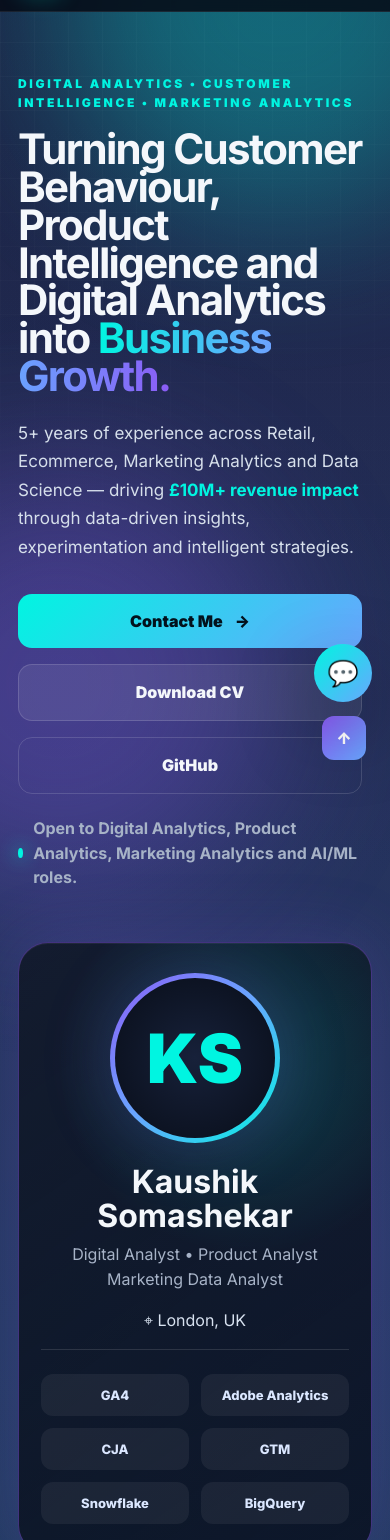
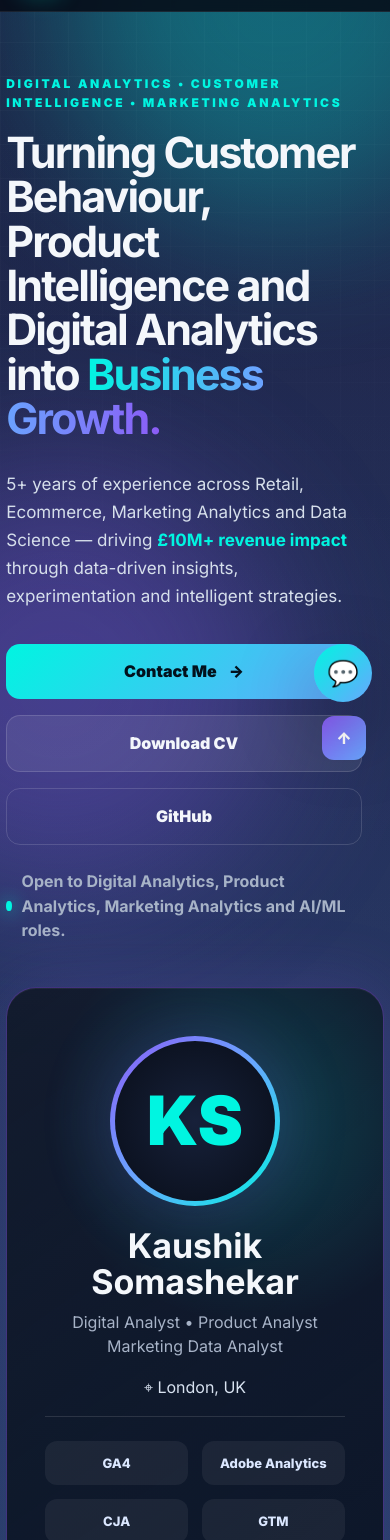
Before and after one commit to kaushiks1/kaushiks1.github.io, a plain HTML site: page index.html in a window 390 px wide. Shown: the part 60-1600 px from the top of the page. Drawn offline with Linux system fonts and the light colour scheme.

Commit message:
Refactor hero and profile panel styles
Updated styles for hero section and profile panel.

```diff
--- a/styles.css
+++ b/styles.css
@@ -104,3 +104,184 @@ body{
     max-width:760px !important;
   }
 }
+
+
+/* =========================================================
+   FINAL HERO BALANCE PATCH
+   Goal: keep the right profile card strong, but make the left
+   headline feel taller, airier, and more premium with better
+   line spacing like the reference portfolio.
+   ========================================================= */
+
+.section{
+  padding-left:1.6vw !important;
+  padding-right:1.6vw !important;
+}
+
+.hero{
+  min-height:84vh !important;
+  grid-template-columns:minmax(0,1.55fr) minmax(690px,.95fr) !important;
+  gap:24px !important;
+  align-items:center !important;
+}
+
+.hero-copy{
+  max-width:1280px !important;
+  width:100% !important;
+  padding-right:22px !important;
+}
+
+.hero h1{
+  font-size:clamp(68px,5.15vw,98px) !important;
+  line-height:1.055 !important;
+  letter-spacing:-.06em !important;
+  max-width:1280px !important;
+  width:100% !important;
+  margin-bottom:30px !important;
+}
+
+.hero-text{
+  max-width:1120px !important;
+  font-size:22px !important;
+  line-height:1.82 !important;
+  margin-top:0 !important;
+  margin-bottom:0 !important;
+}
+
+.hero-actions{
+  margin-top:34px !important;
+  margin-bottom:24px !important;
+}
+
+.hero-note{
+  margin-top:4px !important;
+}
+
+.profile-panel{
+  max-width:820px !important;
+  width:100% !important;
+  padding:48px 38px !important;
+  justify-self:end !important;
+}
+
+.profile-image{
+  width:320px !important;
+  height:320px !important;
+}
+
+.profile-panel h2{
+  font-size:34px !important;
+  margin-top:2px !important;
+}
+
+.profile-skills{
+  gap:14px !important;
+}
+
+.profile-skills span{
+  padding:12px 14px !important;
+}
+
+@media (min-width:1600px){
+  .hero{
+    grid-template-columns:minmax(0,1.52fr) minmax(720px,.98fr) !important;
+    gap:28px !important;
+  }
+
+  .hero-copy{
+    max-width:1320px !important;
+  }
+
+  .hero h1{
+    font-size:98px !important;
+    line-height:1.06 !important;
+    max-width:1320px !important;
+  }
+
+  .hero-text{
+    max-width:1160px !important;
+    font-size:23px !important;
+    line-height:1.82 !important;
+  }
+
+  .profile-panel{
+    max-width:830px !important;
+  }
+}
+
+@media (min-width:1900px){
+  .hero{
+    grid-template-columns:minmax(0,1.5fr) minmax(760px,1fr) !important;
+    gap:30px !important;
+  }
+
+  .hero h1{
+    font-size:104px !important;
+    line-height:1.065 !important;
+    max-width:1380px !important;
+  }
+
+  .hero-text{
+    max-width:1200px !important;
+  }
+
+  .profile-panel{
+    max-width:850px !important;
+  }
+}
+
+@media (max-width:1400px){
+  .hero{
+    grid-template-columns:minmax(0,1.35fr) minmax(560px,.95fr) !important;
+    gap:24px !important;
+  }
+
+  .hero h1{
+    font-size:clamp(56px,5.2vw,82px) !important;
+    line-height:1.04 !important;
+  }
+
+  .profile-panel{
+    max-width:680px !important;
+  }
+
+  .profile-image{
+    width:280px !important;
+    height:280px !important;
+  }
+}
+
+@media (max-width:1200px){
+  .hero{
+    grid-template-columns:1fr !important;
+    min-height:auto !important;
+    gap:44px !important;
+  }
+
+  .hero h1{
+    max-width:100% !important;
+  }
+
+  .profile-panel{
+    max-width:100% !important;
+    justify-self:start !important;
+  }
+}
+
+@media (max-width:650px){
+  .hero h1{
+    font-size:43px !important;
+    line-height:1.03 !important;
+    letter-spacing:-.045em !important;
+  }
+
+  .hero-text{
+    font-size:17px !important;
+    line-height:1.65 !important;
+  }
+
+  .profile-image{
+    width:170px !important;
+    height:170px !important;
+  }
+}
```
